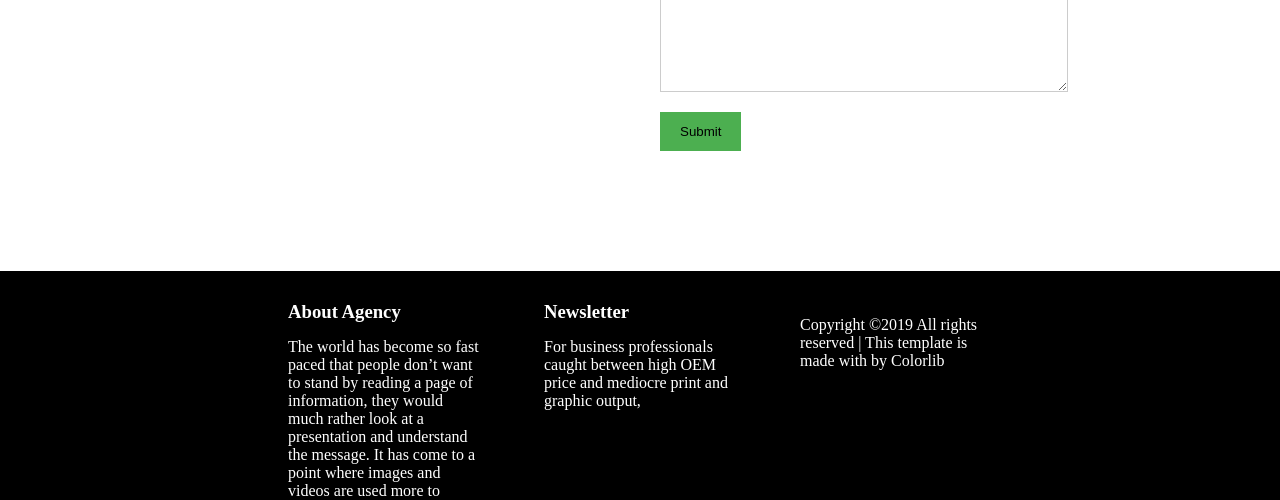
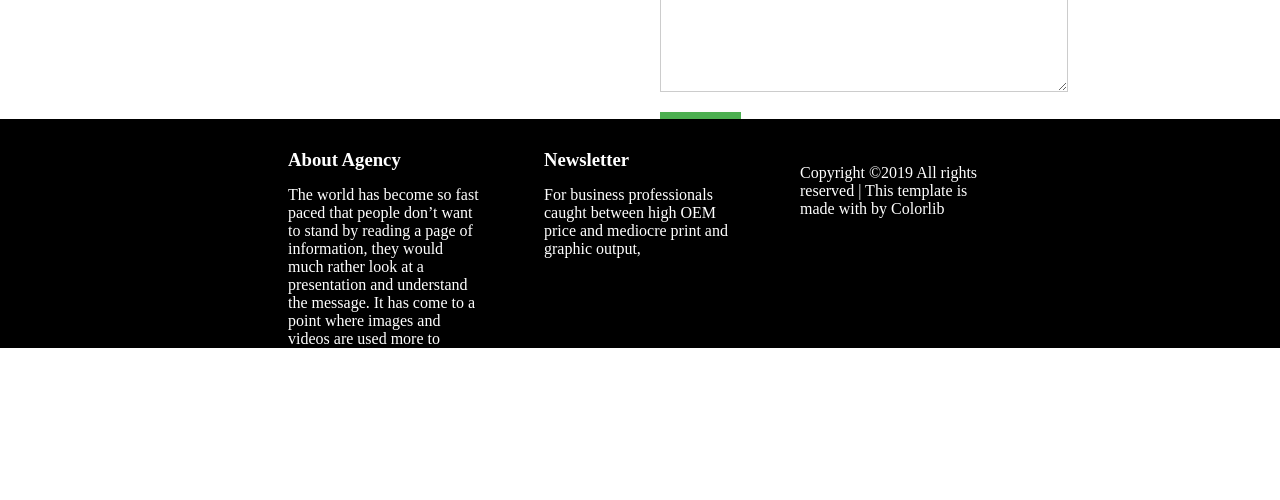
Before and after one commit to maka000/BtuProject, a plain HTML site: page contact.html in a window 1280 px wide. Shown: the part 452-952 px from the top of the page. After the commit the page ends 800 px from the top, so only its background shows below. Drawn offline with Linux system fonts and the light colour scheme.

Commit message:
Update contact.html

```diff
--- a/contact.html
+++ b/contact.html
@@ -64,7 +64,7 @@
 
 
 
-  <footer class="bg_black mt_100">
+  <footer class="bg_black mt_100 footer_fix">
         <div class="footer w_60 margin_auto d_flex justify_around pt_30">
             <div class="w_25" >
                 <h3 class="white">About Agency</h3>
```
